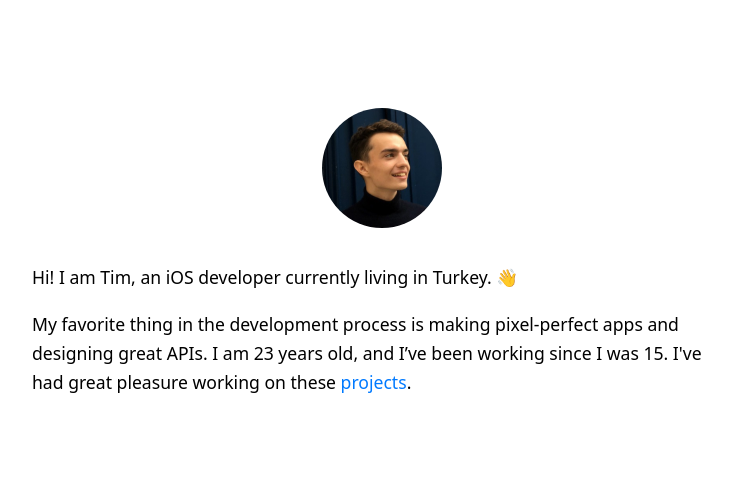
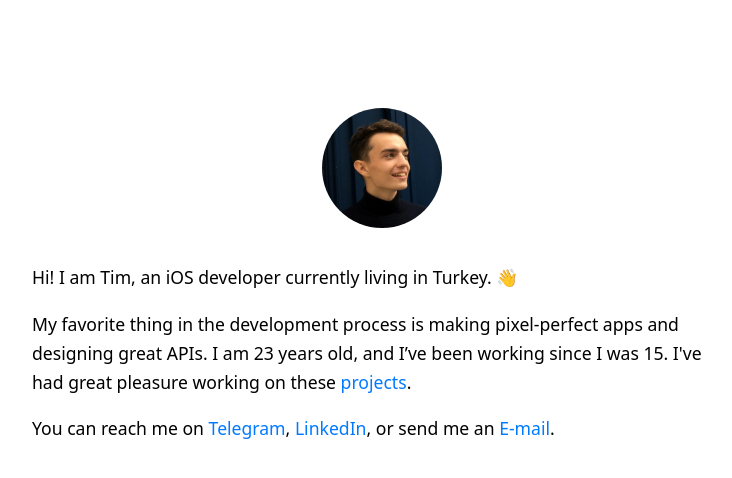
Before and after one commit to PyshnovT/pyshnovt.github.io, a Jekyll site: the page built from index.html, in a window 1280 px wide. Shown: the top 478 px of the page, without its empty margins (258-990 px from the left). Built offline with Jekyll 4.4.1, drawn with Linux system fonts in a browser that asks for light colours.

Commit message:
Added links

```diff
--- a/index.html
+++ b/index.html
@@ -7,5 +7,6 @@ layout: default
     <img class="avatar" src="/assets/avatar.jpg">
     <p>Hi! I am Tim, an iOS developer currently living in Turkey. 👋</p>
     <p>My favorite thing in the development process is making pixel-perfect apps and designing great APIs. I am 23 years old, and I’ve been working since I was 15. I've had great pleasure working on these <a href="/assets/CV-Tim-Pyshnov.pdf" target="_blank">projects</a>.</p>
+    <p>You can reach me on <a href="https://telegram.me/pyshnov" target="_blank">Telegram</a>, <a href="https://www.linkedin.com/in/timothy-pyshnov-6a5b87216/" target="_blank">LinkedIn</a>, or send me an <a href="mailto:pyshnovdev@gmail.com">E-mail</a>.</p>
   </div>
 </main>
```
